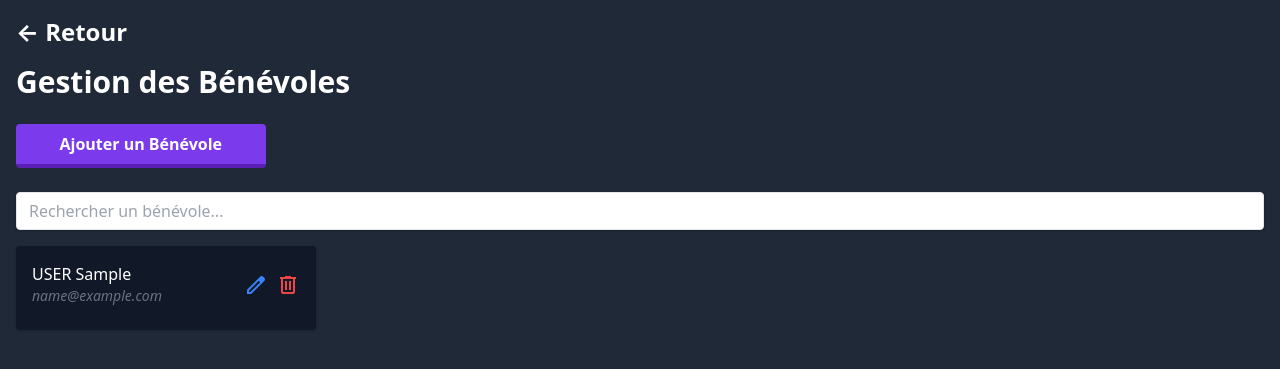
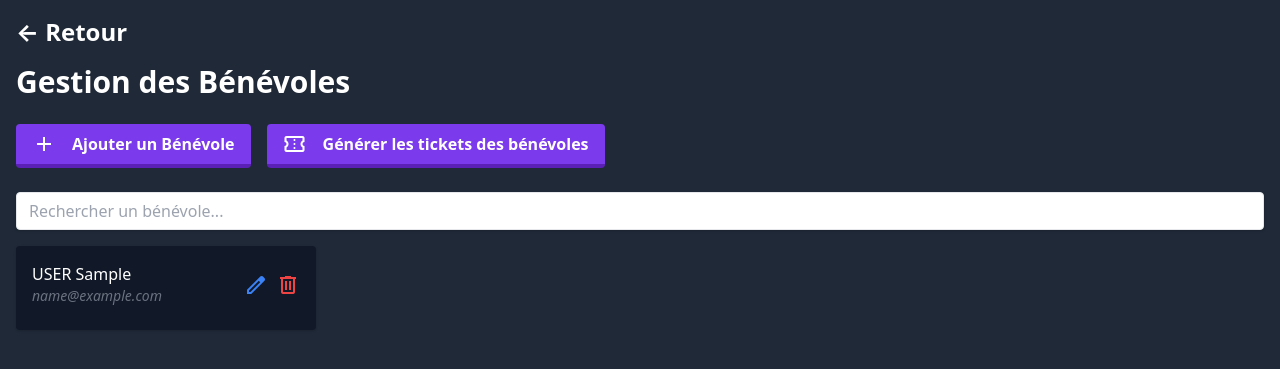
Before and after one commit to Gouel/GouelMonoRepo, a Flask app: template GouelFront/app/templates/pages/admin/manage_volunteers.j2 in a window 1280 px wide. Shown: the part 64-433 px from the top of the page. Run offline with Flask 3, Linux system fonts and the light colour scheme; the template is opened without the code that fills it: most values are stand-ins (such as "Sample title", 1, 10 or a date in 2020); parts of the project's set-up code (start-up, migrations or seed data) failed here and were passed over; some libraries are stand-ins or nearby versions.

Commit message:
✨ feat(GouelFront): Gen billets Bénvoles
Bouton pour générer les tickets des bénévoles

```diff
--- a/GouelFront/app/templates/pages/admin/manage_volunteers.j2
+++ b/GouelFront/app/templates/pages/admin/manage_volunteers.j2
@@ -10,8 +10,22 @@
 
     <div class="my-6 flex flex-wrap gap-4">
         <button onclick="openAddVolunteerModal()"
-            class="md:w-1/5 border-b-4 bg-purple-600 border-purple-800 hover:bg-purple-500 hover:border-purple-700 text-white font-bold py-2 px-4 rounded">
+            class="flex items-center gap-2 border-b-4 bg-purple-600 border-purple-800 hover:bg-purple-500 hover:border-purple-700 text-white font-bold py-2 px-4 rounded">
+
+            <span class="material-symbols-outlined mr-2">
+                add
+            </span>
+
             Ajouter un Bénévole
+        </button>
+        <button onclick="openTicketModal()"
+            class="flex items-center gap-2 border-b-4 bg-purple-600 border-purple-800 hover:bg-purple-500 hover:border-purple-700 text-white font-bold py-2 px-4 rounded">
+
+            <span class="material-symbols-outlined mr-2">
+                confirmation_number
+            </span>
+
+            Générer les tickets des bénévoles
         </button>
     </div>
 
@@ -396,5 +410,53 @@
 
 </script>
 
+<!-- Modal de génération des tickets des bénévoles -->
+<div id="generateTicketsModal"
+    class="hidden fixed inset-0 bg-gray-600 bg-opacity-50 overflow-y-auto h-full w-full z-20">
+    <div class="container mx-auto h-full flex justify-center items-center p-4">
+        <div class="bg-white rounded-lg w-full md:w-auto md:max-w-xl p-5 md:p-10">
+            <div class="flex justify-end">
+                <button onclick="closeTicketModal()" class="text-black">
+                    <i class="material-symbols-outlined">close</i>
+                </button>
+            </div>
+            <form id="generateTicketsForm" action="" method="post">
+                <input type="hidden" name="action" value="generate">
+                <h2 class="text-2xl font-bold mb-4">Générer les tickets des bénévoles</h2>
+                <div class="mb-6">
+                    <label for="credit-amount" class="block text-black text-sm font-bold mb-2">Montant à Créditer
+                        sur leur
+                        Compte (en €):</label>
+                    <input type="number" id="credit-amount" name="credit" min="0" step="0.01"
+                        class="shadow appearance-none border rounded w-full py-2 px-3 text-black" placeholder="0"
+                        value="0">
+                </div>
+                <div class="flex justify-center mt-4">
+                    <button type="submit"
+                        class="border-b-4 bg-green-600 border-green-800 hover:bg-green-500 hover:border-green-700 text-white font-bold py-2 px-4 rounded mr-2">Générer</button>
+                    <button type="button" onclick="closeTicketModal()"
+                        class="border-b-4 bg-gray-600 border-gray-800 hover:bg-gray-500 hover:border-gray-700 text-white font-bold py-2 px-4 rounded">Annuler</button>
+                </div>
+            </form>
+
+        </div>
+    </div>
+</div>
+
+<script>
+    function openTicketModal() {
+        // Logique pour identifier le bénévole à supprimer et afficher le modal
+        const form = document.getElementById('generateTicketsForm');
+        document.getElementById('generateTicketsModal').classList.remove('hidden');
+    }
+
+    function closeTicketModal() {
+        const form = document.getElementById('generateTicketsForm');
+        document.getElementById('generateTicketsModal').classList.add('hidden');
+        form.reset();
+    }
+
+</script>
+
 
 {% endblock %}
--- a/GouelFront/app/views.py
+++ b/GouelFront/app/views.py
@@ -300,8 +300,9 @@ def payment_recharge(ga):
     )
 
     # Ajout des crédits sur le compte
-    transaction = new_transaction(None, checkout_amount)
-    ga.add_transaction(None, user["ID"], transaction)
+    if checkout_amount > 0:
+        transaction = new_transaction(None, checkout_amount)
+        ga.add_transaction(None, user["ID"], transaction)
 
     # On vide la session
     session.pop("checkout")
```
Also changed, not shown: GouelFront/app/admin.py (+22 -1 lines), GouelFront/app/api.py (+4 -3 lines).
